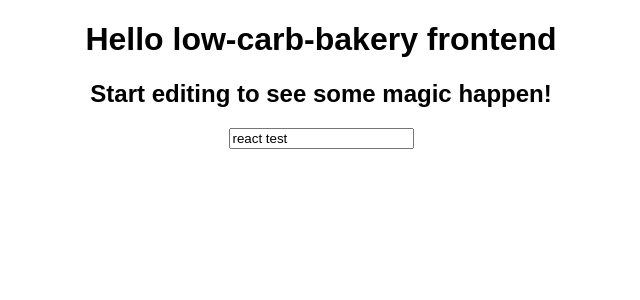
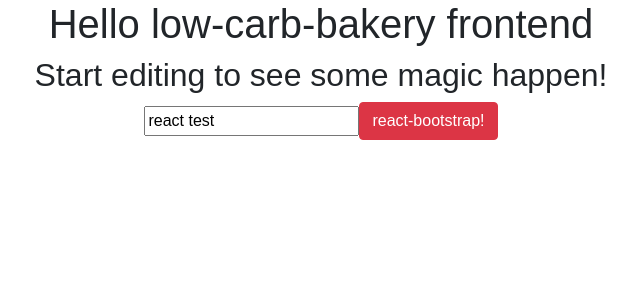
Before and after one commit to nsiomos/low-carb-bakery-frontend, a React (Create React App) app: page / in a window 1280 px wide. Shown: the top 300 px of the page, without its empty margins (319-959 px from the left). Built offline with nearby package versions, Linux system fonts and the light colour scheme.

Commit message:
- Added test react-bootstrap component.

```diff
--- a/package.json
+++ b/package.json
@@ -6,7 +6,9 @@
   "main": "src/index.js",
   "dependencies": {
     "ajv": "7.0.4",
+    "bootstrap": "4.6.0",
     "react": "17.0.1",
+    "react-bootstrap": "1.4.3",
     "react-dom": "17.0.1",
     "react-scripts": "4.0.0"
   },
--- a/src/App.js
+++ b/src/App.js
@@ -2,6 +2,9 @@ import React from "react";
 import "./styles.css";
 import Ajv from "ajv";
 import TestReact from "./TestReact";
+
+import "bootstrap/dist/css/bootstrap.min.css";
+import Button from "react-bootstrap/Button";
 
 export default function App() {
   var fddbSchema = require("./fddb.schema.json");
@@ -17,6 +20,7 @@ export default function App() {
       <h1>Hello low-carb-bakery frontend</h1>
       <h2>Start editing to see some magic happen!</h2>
       <TestReact value="react test" />
+      <Button variant="danger">react-bootstrap!</Button>
     </div>
   );
 }
```
